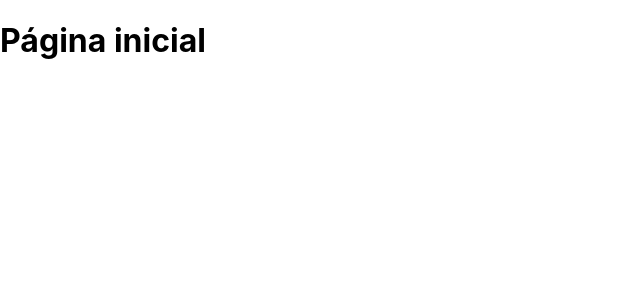
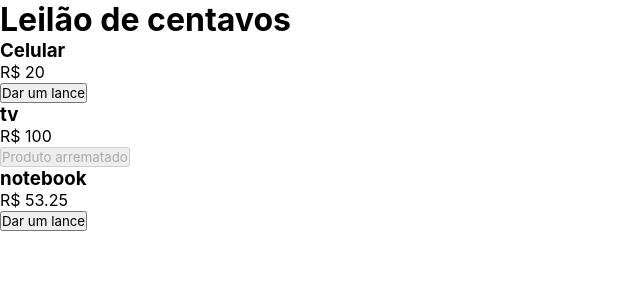
Before and after one commit to Luiz-Wendel/trybe-exercises, a React (Create React App) app in the folder back_end/bloco_31/dia_03/leilao-front/: page / in a window 1280 px wide. Shown: the top 300 px of the page, without its empty margins (0-640 px from the left). Built offline with nearby package versions, Linux system fonts and the light colour scheme.

Commit message:
feat: add product card component

```diff
--- a/back_end/bloco_31/dia_03/leilao-front/src/App.js
+++ b/back_end/bloco_31/dia_03/leilao-front/src/App.js
@@ -1,7 +1,22 @@
+import ProductCard from "./components/ProductCard";
+
+const products = [
+  { name: 'Celular', valorInicial: 20 },
+  { name: 'tv', valorInicial: 100 },
+  { name: 'notebook', valorInicial: 53.25 }
+];
+
 function App() {
   return (
     <main>
-      <h1>Página inicial</h1>
+      <h1>Leilão de centavos</h1>
+      <section>
+        {
+          products.map(({name, valorInicial}) => (
+            <ProductCard key={ name } name={ name } initialValue={ valorInicial } />
+          ))
+        }
+      </section>
     </main>
   );
 }
--- /dev/null
+++ b/back_end/bloco_31/dia_03/leilao-front/src/components/ProductCard/index.js
@@ -0,0 +1,21 @@
+import React from 'react';
+
+const ProductCard = ({ name, initialValue }) => {
+  const [value, setValue] = React.useState(initialValue);
+
+  React.useEffect(() => {
+
+  }, []);
+
+  return (
+    <section>
+      <h1>{name}</h1>
+      <p>R$ {value}</p>
+      <button type="button" disabled={value >= 100}>
+        {value >= 100 ? 'Produto arrematado' : 'Dar um lance'}
+      </button>
+    </section>
+  );
+};
+
+export default ProductCard;
--- a/back_end/bloco_31/dia_03/leilao-front/src/index.css
+++ b/back_end/bloco_31/dia_03/leilao-front/src/index.css
@@ -1,4 +1,4 @@
-body {
+* {
   margin: 0;
   padding: 0;
   box-sizing: border-box;
```
